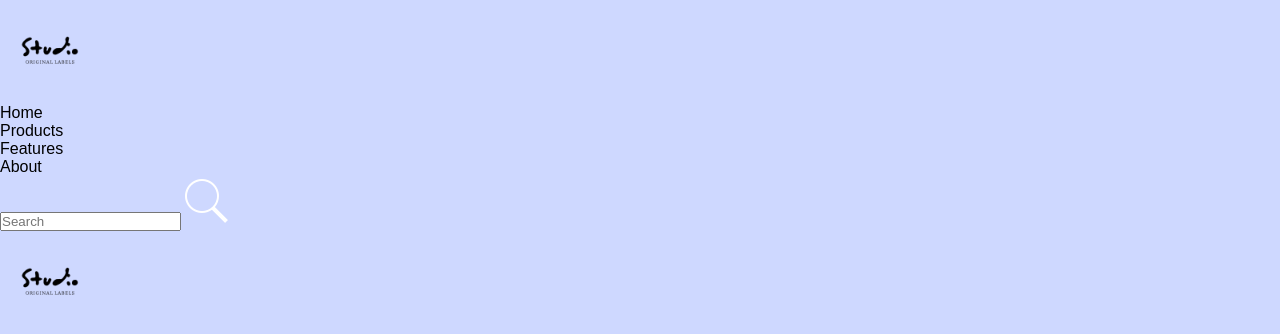
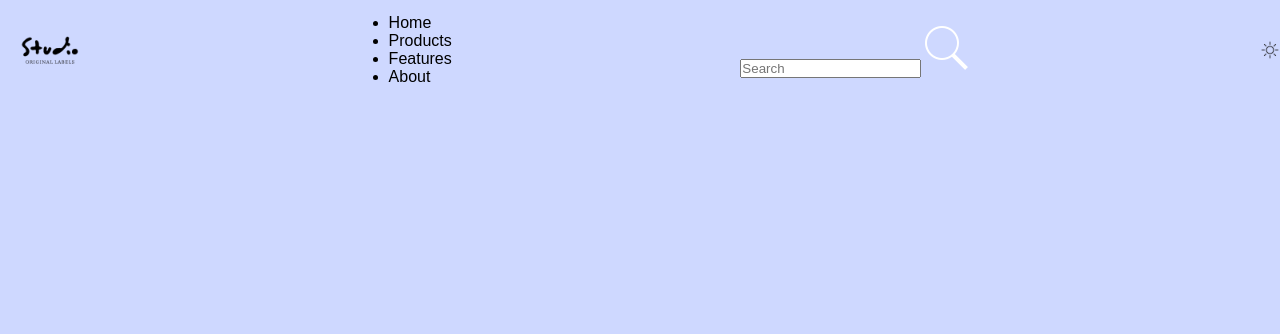
Before and after one commit to REENA1101/WebDev-Project01, a React (Create React App) app in the folder webdevproject1/: page / in a window 1280 px wide. Shown: the top 334 px of the page. Built offline with nearby package versions, Linux system fonts and the light colour scheme.

Commit message:
navbar styles

```diff
--- a/webdevproject1/src/Components/Navbar/Navbar.css
+++ b/webdevproject1/src/Components/Navbar/Navbar.css
@@ -0,0 +1,6 @@
+.navbar{
+  width: 100%;
+  display: flex;
+  align-items: center;
+  justify-content: space-between;
+}
--- a/webdevproject1/src/Components/Navbar/Navbar.jsx
+++ b/webdevproject1/src/Components/Navbar/Navbar.jsx
@@ -2,8 +2,10 @@ import React from 'react'
 import "./Navbar.css"
 import logoWhite from "../../assets/logo-white.png"
 import searchWhite from "../../assets/serach-white-thin.png"
-import searchBlack from "../../assets/serach-black-thin.png"
+import searchBlack from "../../assets/search-black-thin.png"
 import logo from "../../assets/transparent-logo.png"
+import darkTheme from "../../assets/black-sun.png"
+import lightTheme from "../../assets/sun-white.png"
 
 
 const Navbar = () => {
@@ -22,7 +24,7 @@ const Navbar = () => {
          <img src={searchWhite} alt=""/>
       </div>
 
-      <img style={{width:"100px"}} src={logo} alt="" className="toggle-icon"/>
+      <img style={{width:"20px"}} src={lightTheme} alt="" className="toggle-icon"/>
     </div>
   )
 }
```
